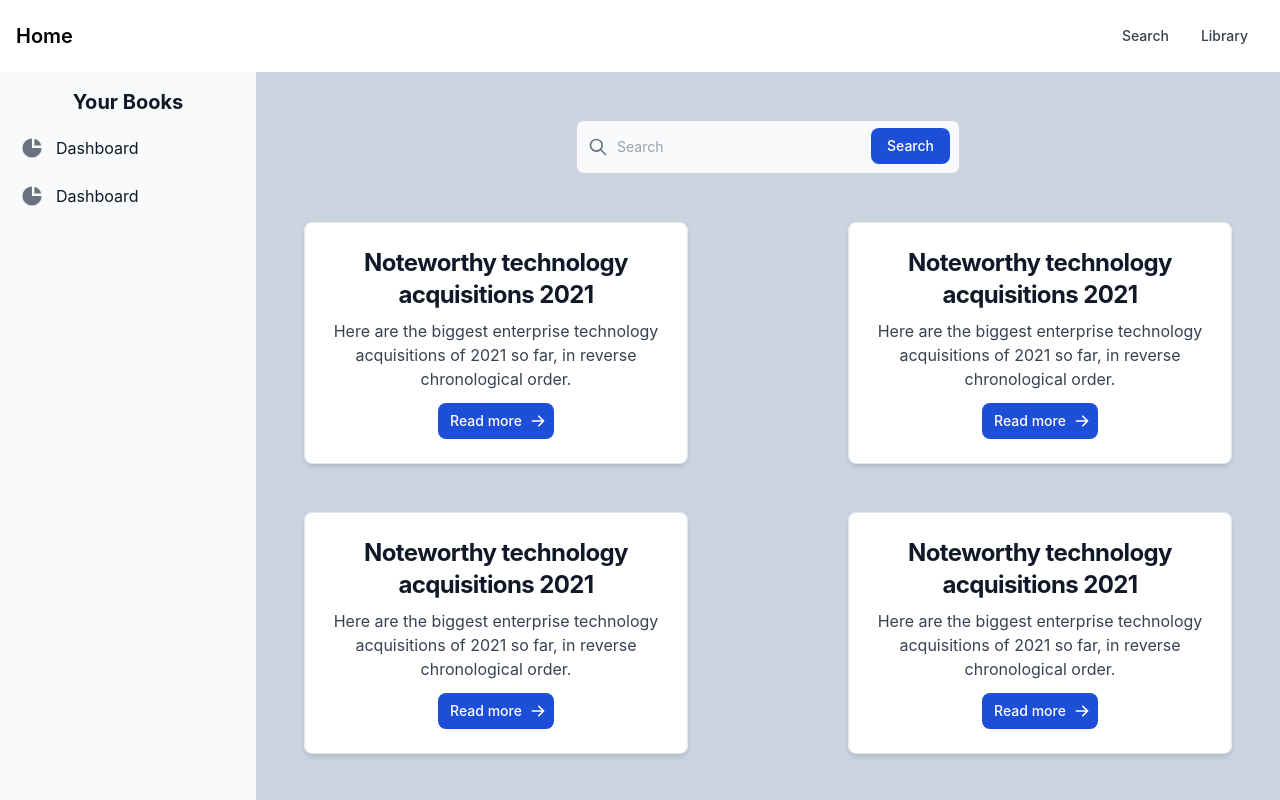
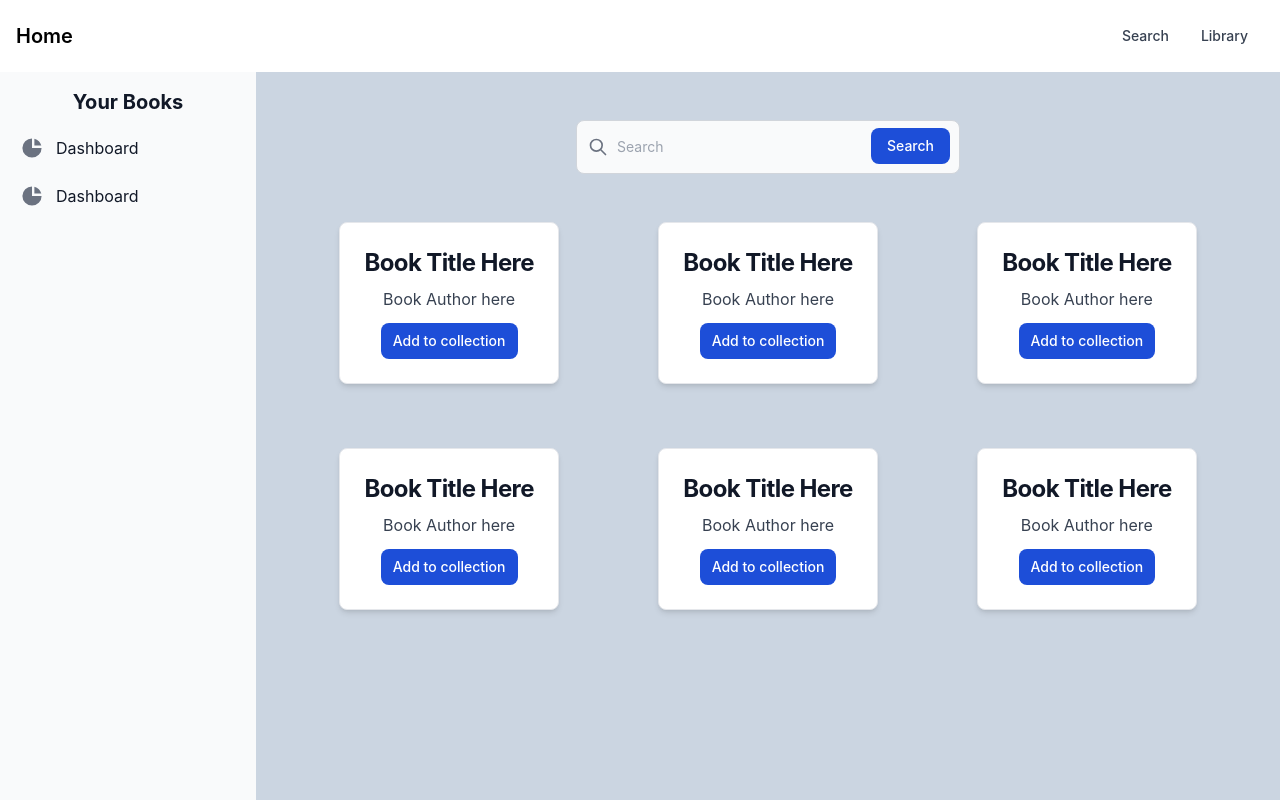
Before and after one commit to darricheng/book-notes-app, a React (Create React App) app: page /search in a window 1280 px wide. Shown: the top 800 px of the page. Built offline with nearby package versions, Linux system fonts and the light colour scheme.

Commit message:
Adjust layout of results cards

```diff
--- a/src/Components/BookCard.js
+++ b/src/Components/BookCard.js
@@ -1,34 +1,17 @@
 export default function BookCard() {
   return (
-    <div className="p-6 max-w-sm bg-white rounded-lg border border-gray-200 shadow-md dark:bg-gray-800 dark:border-gray-700">
+    <div className="flex flex-col justify-between items-center p-6 min-w-256 min-h-216 max-w-sm bg-white rounded-lg border border-gray-200 shadow-md dark:bg-gray-800 dark:border-gray-700">
       <a href="#">
         <h5 className="mb-2 text-2xl font-bold tracking-tight text-gray-900 dark:text-white">
-          Noteworthy technology acquisitions 2021
+          Book Title Here
         </h5>
       </a>
       <p className="mb-3 font-normal text-gray-700 dark:text-gray-400">
-        Here are the biggest enterprise technology acquisitions of 2021 so far,
-        in reverse chronological order.
+        Book Author here
       </p>
-      <a
-        href="#"
-        className="inline-flex items-center py-2 px-3 text-sm font-medium text-center text-white bg-blue-700 rounded-lg hover:bg-blue-800 focus:ring-4 focus:outline-none focus:ring-blue-300 dark:bg-blue-600 dark:hover:bg-blue-700 dark:focus:ring-blue-800"
-      >
-        Read more
-        <svg
-          aria-hidden="true"
-          className="ml-2 -mr-1 w-4 h-4"
-          fill="currentColor"
-          viewBox="0 0 20 20"
-          xmlns="http://www.w3.org/2000/svg"
-        >
-          <path
-            fillRule="evenodd"
-            d="M10.293 3.293a1 1 0 011.414 0l6 6a1 1 0 010 1.414l-6 6a1 1 0 01-1.414-1.414L14.586 11H3a1 1 0 110-2h11.586l-4.293-4.293a1 1 0 010-1.414z"
-            clipRule="evenodd"
-          ></path>
-        </svg>
-      </a>
+      <button className="inline-flex items-center py-2 px-3 text-sm font-medium text-center text-white bg-blue-700 rounded-lg hover:bg-blue-800 focus:ring-4 focus:outline-none focus:ring-blue-300 dark:bg-blue-600 dark:hover:bg-blue-700 dark:focus:ring-blue-800">
+        Add to collection
+      </button>
     </div>
   );
 }
--- a/src/Pages/SearchBooks.js
+++ b/src/Pages/SearchBooks.js
@@ -5,7 +5,7 @@ export default function SearchBooks() {
   return (
     <>
       <SearchBar />
-      <div className="search-results-container mt-12 flex flex-row flex-wrap justify-between gap-y-12">
+      <div className="search-results-container mt-12 flex flex-row flex-wrap justify-evenly gap-16">
         <BookCard />
         <BookCard />
         <BookCard />
```
